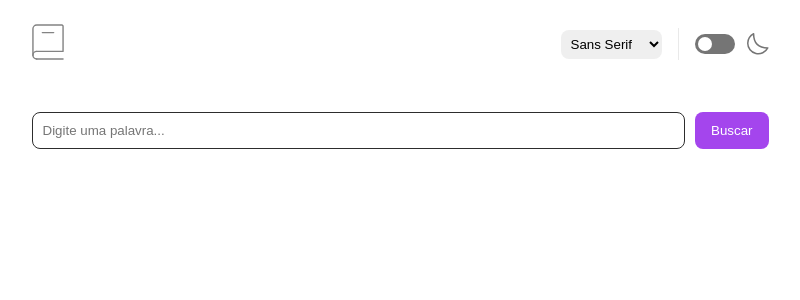
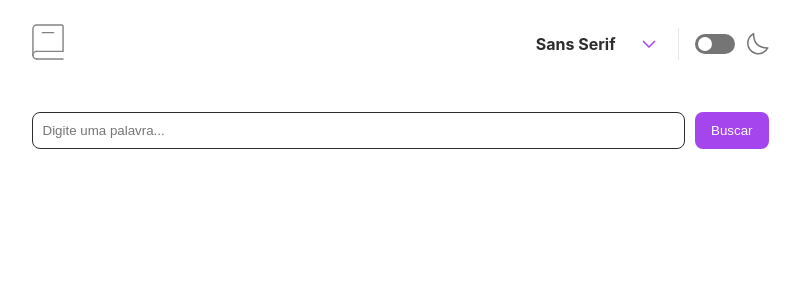
Before and after one commit to AndreMour18/global-test, a React (Create React App) app: page / in a window 1280 px wide. Shown: the top 300 px of the page, without its empty margins (240-1040 px from the left). Built offline with nearby package versions, Linux system fonts and the light colour scheme.

Commit message:
style: redesign font selector

```diff
--- /dev/null
+++ b/src/assets/svgs/Arrow.tsx
@@ -0,0 +1,19 @@
+import React from "react";
+
+const Arrow: React.FC = () => (
+  <svg
+    xmlns="http://www.w3.org/2000/svg"
+    width="14"
+    height="8"
+    viewBox="0 0 14 8"
+  >
+    <path
+      fill="none"
+      stroke="currentColor"
+      strokeWidth="1.5"
+      d="m1 1 6 6 6-6"
+    />
+  </svg>
+);
+
+export default Arrow;
--- a/src/components/FontSelector/index.tsx
+++ b/src/components/FontSelector/index.tsx
@@ -1,17 +1,77 @@
-import React from "react";
+import React, { useState, useRef, useEffect } from "react";
 
-import { Select } from "./styles";
+import { fontOptions } from "~/utils/fonts";
+import Arrow from "~/assets/svgs/Arrow";
 
-interface Props {
+import { Container, SelectButton, Dropdown, FontOption } from "./styles";
+
+interface FontSelectorProps {
   onChange: (font: string) => void;
+  currentFont: string;
+  theme: "light" | "dark";
 }
 
-const FontSelector: React.FC<Props> = ({ onChange }) => (
-  <Select onChange={(e) => onChange(e.target.value)}>
-    <option value="sans-serif">Sans Serif</option>
-    <option value="serif">Serif</option>
-    <option value="monospace">Monospace</option>
-  </Select>
-);
+const FontSelector: React.FC<FontSelectorProps> = ({
+  onChange,
+  currentFont,
+  theme,
+}) => {
+  const [isOpen, setIsOpen] = useState(false);
+  const containerRef = useRef<HTMLDivElement>(null);
+
+  useEffect(() => {
+    const handleClickOutside = (event: MouseEvent) => {
+      if (
+        containerRef.current &&
+        !containerRef.current.contains(event.target as Node)
+      ) {
+        setIsOpen(false);
+      }
+    };
+
+    document.addEventListener("mousedown", handleClickOutside);
+    return () => {
+      document.removeEventListener("mousedown", handleClickOutside);
+    };
+  }, []);
+
+  const handleOptionClick = (fontValue: string, fontFamily: string) => {
+    onChange(fontValue);
+    setIsOpen(false);
+  };
+
+  const currentOption =
+    fontOptions.find((option) => option.value === currentFont) ||
+    fontOptions[0];
+
+  return (
+    <Container ref={containerRef}>
+      <SelectButton
+        onClick={() => setIsOpen(!isOpen)}
+        theme={theme}
+        isOpen={isOpen}
+      >
+        <span style={{ fontFamily: currentOption.fontFamily }}>
+          {currentOption.label}
+        </span>
+        <Arrow />
+      </SelectButton>
+      {isOpen && (
+        <Dropdown theme={theme}>
+          {fontOptions.map((option) => (
+            <FontOption
+              key={option.value}
+              fontFamily={option.fontFamily}
+              isSelected={option.value === currentFont}
+              onClick={() => handleOptionClick(option.value, option.fontFamily)}
+            >
+              {option.label}
+            </FontOption>
+          ))}
+        </Dropdown>
+      )}
+    </Container>
+  );
+};
 
 export default FontSelector;
--- a/src/components/FontSelector/styles.ts
+++ b/src/components/FontSelector/styles.ts
@@ -1,7 +1,72 @@
 import styled from "styled-components";
 
-export const Select = styled.select`
-  padding: 6px;
-  border-radius: 8px;
+export const Container = styled.div`
+  position: relative;
+  display: inline-block;
+`;
+
+export const SelectButton = styled.button<{
+  theme: "light" | "dark";
+  isOpen: boolean;
+}>`
+  display: flex;
+  align-items: center;
+  background: none;
   border: none;
+  cursor: pointer;
+  color: ${({ theme }) => (theme === "light" ? "#2D2D2D" : "#FFFFFF")};
+  font-weight: 700;
+  font-size: 1rem;
+  gap: 26px;
+  justify-content: space-between;
+
+  &:hover {
+    color: #a445ed;
+  }
+
+  svg {
+    transform: ${({ isOpen }) => (isOpen ? "rotate(180deg)" : "rotate(0)")};
+    transition: transform 0.3s ease;
+    color: #a445ed;
+  }
 `;
+
+export const Dropdown = styled.ul<{ theme: "light" | "dark" }>`
+  position: absolute;
+  top: 100%;
+  right: 0;
+  margin-top: 0.5rem;
+  background-color: ${({ theme }) =>
+    theme === "light" ? "#FFFFFF" : "#1F1F1F"};
+  border-radius: 16px;
+  box-shadow: ${({ theme }) =>
+    theme === "dark"
+      ? "0px 5px 30px 0px #a445ed"
+      : " 0px 5px 30px 0px #0000001A"};
+  list-style: none;
+  padding: 1.5rem;
+  width: 180px;
+  z-index: 1000;
+
+  li {
+    margin-bottom: 1rem;
+    cursor: pointer;
+
+    &:last-child {
+      margin-bottom: 0;
+    }
+
+    &:hover {
+      color: #a445ed;
+    }
+  }
+`;
+
+export const FontOption = styled.li<{
+  fontFamily: string;
+  isSelected: boolean;
+}>`
+  font-family: ${({ fontFamily }) => fontFamily};
+  font-weight: ${({ isSelected }) => (isSelected ? "700" : "400")};
+  color: ${({ isSelected }) => (isSelected ? "#A445ED" : "inherit")};
+`;
--- a/src/screens/Home/index.tsx
+++ b/src/screens/Home/index.tsx
@@ -82,7 +82,11 @@ const Home: React.FC<Props> = ({
       <Header>
         <Book />
         <div className="controls">
-          <FontSelector onChange={setFontFamily} />
+          <FontSelector
+            onChange={setFontFamily}
+            currentFont={currentFont}
+            theme={currentTheme}
+          />
           <Divider />
           <ThemeToggle onToggle={toggleTheme} currentTheme={currentTheme} />
         </div>
--- /dev/null
+++ b/src/utils/fonts.ts
@@ -0,0 +1,11 @@
+export interface FontOption {
+  label: string;
+  value: string;
+  fontFamily: string;
+}
+
+export const fontOptions: FontOption[] = [
+  { label: "Sans Serif", value: "sans-serif", fontFamily: "Inter, sans-serif" },
+  { label: "Serif", value: "serif", fontFamily: "Lora, serif" },
+  { label: "Mono", value: "mono", fontFamily: "Inconsolata, monospace" },
+];
```
